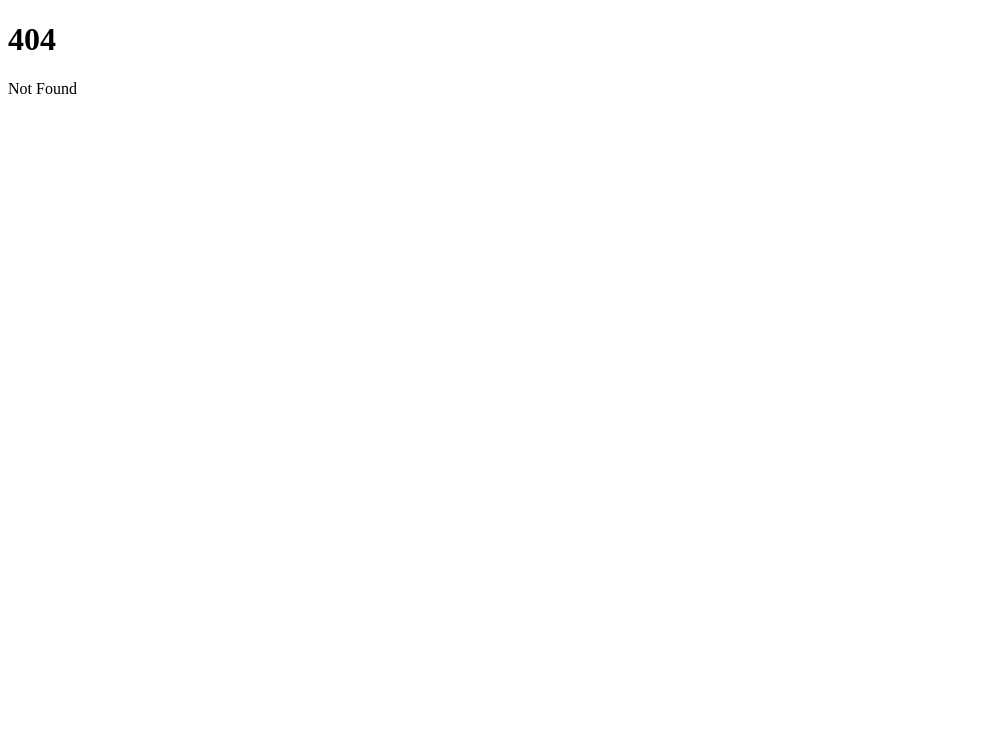
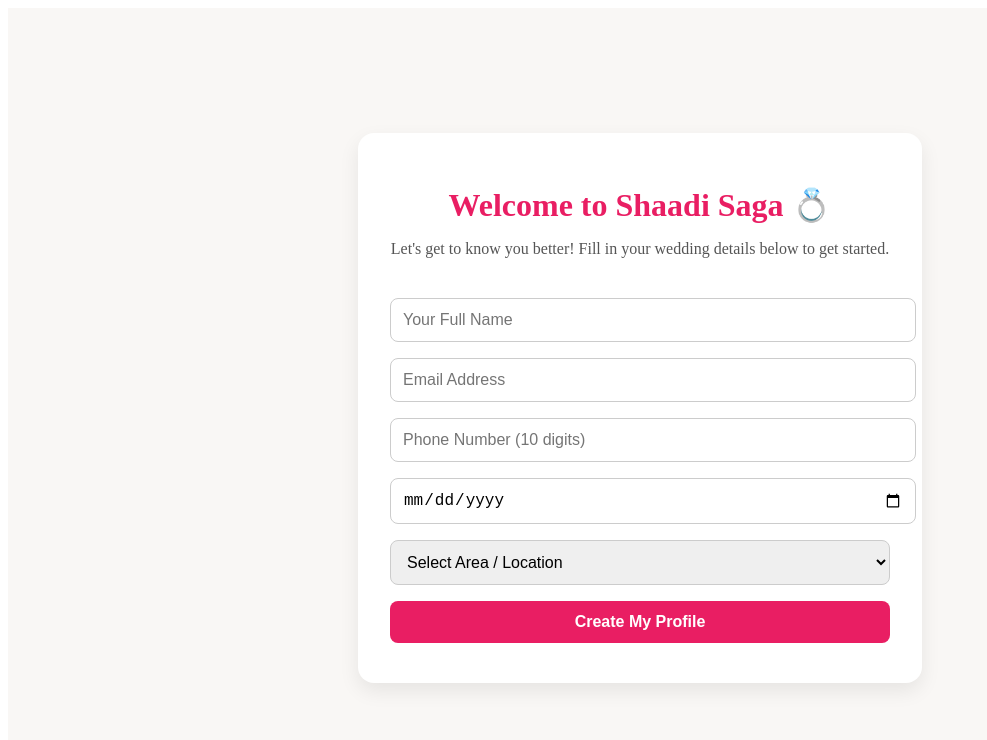
Before and after one commit to Sundaram-2001/shaadi-saga, a SvelteKit app in the folder frontend/my-app/: page /customer/createprofile in a window 1280 px wide. Before the commit this address had no page. Shown: the top 740 px of the page, without its empty margins (0-987 px from the left). Built offline with nearby package versions, Linux system fonts and the light colour scheme; no server answers.

Commit message:
completed vendor dashboard , started with customer UI

```diff
--- /dev/null
+++ b/frontend/my-app/src/routes/customer/+page.svelte
@@ -0,0 +1,140 @@
+<script>
+	import { supabase } from '$lib/supabaseClient';
+	import { goto } from '$app/navigation';
+
+	let rawPhoneNumber = '';
+	let fullPhoneNumber = '';
+	let otpCode = '';
+	let userData = null;
+	let loading = true;
+	let otpSent = false;
+
+	async function loginWithOTP() {
+		if (!/^\d{10}$/.test(rawPhoneNumber)) {
+			alert('Enter a valid 10-digit phone number.');
+			return;
+		}
+
+		fullPhoneNumber = `+91${rawPhoneNumber.trim()}`;
+
+		const { error } = await supabase.auth.signInWithOtp({
+			phone: fullPhoneNumber,
+			options: {
+				shouldCreateUser: true
+			}
+		});
+
+		if (error) {
+			alert('Error sending the OTP: ' + error.message);
+		} else {
+			alert('OTP sent successfully!');
+			otpSent = true;
+		}
+	}
+
+	async function verifyOTP() {
+		const { error: otpError } = await supabase.auth.verifyOtp({
+			phone: fullPhoneNumber,
+			token: otpCode,
+			type: 'sms'
+		});
+
+		if (otpError) {
+			alert('OTP verification failed: ' + otpError.message);
+			return;
+		}
+
+		const { data: sessionResult, error: sessionError } = await supabase.auth.getSession();
+		if (sessionError || !sessionResult?.session) {
+			alert('Failed to fetch session');
+			return;
+		}
+
+		const { access_token, refresh_token } = sessionResult.session;
+		localStorage.setItem('access_token', access_token);
+		localStorage.setItem('refresh_token', refresh_token);
+
+		const { data: userResult, error: userError } = await supabase.auth.getUser();
+		if (userError || !userResult?.user) {
+			alert('Could not fetch user!');
+			return;
+		}
+
+		const userId = userResult.user.id;
+		const { data: user, error: userFetchError } = await supabase
+			.from('users')
+			.select('*')
+			.eq('id', userId)
+			.single();
+
+		if(!user){
+            goto('/customer/createprofile');
+        }else{
+            goto('/customer/dashboard');
+        }
+	}
+</script>
+
+<style>
+	main {
+		display: flex;
+		justify-content: center;
+		align-items: center;
+		min-height: 100vh;
+		background: #fdfcfa;
+	}
+	.card {
+		background: white;
+		padding: 2rem;
+		border-radius: 1rem;
+		box-shadow: 0 4px 12px rgba(0, 0, 0, 0.1);
+		width: 100%;
+		max-width: 400px;
+		display: flex;
+		flex-direction: column;
+		gap: 1rem;
+	}
+	input {
+		width: 100%;
+		padding: 0.75rem;
+		border: 1px solid #ccc;
+		border-radius: 0.5rem;
+		font-size: 1rem;
+	}
+	button {
+		padding: 0.75rem;
+		background-color: #0099ff;
+		color: white;
+		border: none;
+		border-radius: 0.5rem;
+		cursor: pointer;
+		font-weight: bold;
+	}
+	button:hover {
+		background-color: #007acc;
+	}
+</style>
+
+<main>
+	<div class="card">
+		<h2>Login with Phone</h2>
+
+		{#if !otpSent}
+			<input
+				type="text"
+				placeholder="Enter your phone number"
+				bind:value={rawPhoneNumber}
+				maxlength="10"
+			/>
+			<button on:click|preventDefault={loginWithOTP}>Send OTP</button>
+		{:else}
+			<input
+				type="text"
+				placeholder="Enter OTP"
+				bind:value={otpCode}
+				maxlength="6"
+			/>
+			<button on:click|preventDefault={verifyOTP}>Verify OTP</button>
+		{/if}
+	</div>
+</main>
--- /dev/null
+++ b/frontend/my-app/src/routes/customer/createprofile/+page.svelte
@@ -0,0 +1,144 @@
+<script>
+    import { goto } from "$app/navigation";
+    import { supabase } from "$lib/supabaseClient";
+
+	let name = '';
+	let email = '';
+	// @ts-ignore
+	let country_code = '+91';
+    let phone_number = '';
+	let date_of_wedding = '';
+	let area = '';
+    let loading=false;
+	// @ts-ignore
+	const handleSubmit=async  (event)=>{
+        event.preventDefault();
+        loading=true;
+        // @ts-ignore
+        const fullPhoneNumber=`${country_code}${phone_number.trim()}`;
+        const data={name ,email ,date_of_wedding,area,fullPhoneNumber }
+        try {
+                const session=await supabase.auth.getSession();
+                const access_token=session.data.session?.access_token;
+                if(!access_token){
+                    alert("You are not logged in. Please log in first.");
+                    loading=false;
+                    goto('/customer')
+                    return;
+                }
+                const response=await fetch("http://localhost:3000/customers",{
+                    method:"POST",
+                    headers:{
+                        "Content-Type":"application/json",
+                        Authorization:`Bearer ${access_token}`
+                    },
+                    body:JSON.stringify(data)
+                })
+                let result
+                try {
+                    result=await response.json();
+                } catch (error) {
+                    console.error("Error occured while parsing JSON", error);
+                    alert("Unexpected error occurred.");
+                    return;
+                }
+                if(response.ok){
+                    alert("Profile created successfully!");
+                    await goto('/customer/dashboard');
+                }
+                else {
+				console.error("Error creating vendor", result);
+				alert("Error: " + (result?.error || "Something went wrong."));
+			}
+        } catch (error) {
+            console.error("Request failed", error);
+			alert("Something went wrong.");
+        }
+        finally{
+            loading=false;
+        }
+    }
+</script>
+
+<style>
+	main {
+		display: flex;
+		justify-content: center;
+		align-items: center;
+		min-height: 100vh;
+		background-color: #f9f7f5;
+	}
+
+	.card {
+		background-color: #fff;
+		padding: 2rem;
+		border-radius: 1rem;
+		box-shadow: 0 8px 20px rgba(0, 0, 0, 0.08);
+		width: 100%;
+		max-width: 500px;
+		text-align: center;
+	}
+
+	h1 {
+		font-size: 2rem;
+		margin-bottom: 0.5rem;
+		color: #e91e63;
+	}
+
+	p {
+		margin-bottom: 2rem;
+		color: #555;
+	}
+
+	input,
+	select,
+	button {
+		width: 100%;
+		padding: 0.75rem;
+		margin: 0.5rem 0;
+		border-radius: 0.5rem;
+		border: 1px solid #ccc;
+		font-size: 1rem;
+	}
+
+	button {
+		background-color: #e91e63;
+		color: white;
+		font-weight: bold;
+		cursor: pointer;
+		border: none;
+	}
+
+	button:hover {
+		background-color: #d81b60;
+	}
+</style>
+
+<main>
+	<div class="card">
+		<h1>Welcome to Shaadi Saga 💍</h1>
+		<p>Let's get to know you better! Fill in your wedding details below to get started.</p>
+
+		<form on:submit|preventDefault={handleSubmit}>
+			<input type="text" placeholder="Your Full Name" bind:value={name} required />
+			<input type="email" placeholder="Email Address" bind:value={email} required />
+			<input type="text" placeholder="Phone Number (10 digits)" bind:value={phone_number} maxlength="10" required />
+			<input type="date" placeholder="Wedding Date" bind:value={date_of_wedding} required />
+
+			<select bind:value={area} required>
+				<option value="" disabled selected>Select Area / Location</option>
+				<option>Banjara Hills</option>
+				<option>Hitec City</option>
+				<option>Gachibowli</option>
+				<option>Jubilee Hills</option>
+				<option>Old City</option>
+				<option>KaliMandir</option>
+				<option>Narsingi</option>
+				<option>Lingampally</option>
+				<option>Kondapur</option>
+			</select>
+
+			<button type="submit">Create My Profile</button>
+		</form>
+	</div>
+</main>
--- a/frontend/my-app/src/routes/vendors/+page.svelte
+++ b/frontend/my-app/src/routes/vendors/+page.svelte
@@ -42,8 +42,7 @@
 			return;
 		}
 
-		// Ensure session is hydrated properly
-		await new Promise((r) => setTimeout(r, 700)); // <- increased delay
+
 
 		const { data: sessionResult, error: sessionError } = await supabase.auth.getSession();
 
```
Also changed, not shown: frontend/my-app/src/routes/vendors/dashboard/+page.js (deleted).
